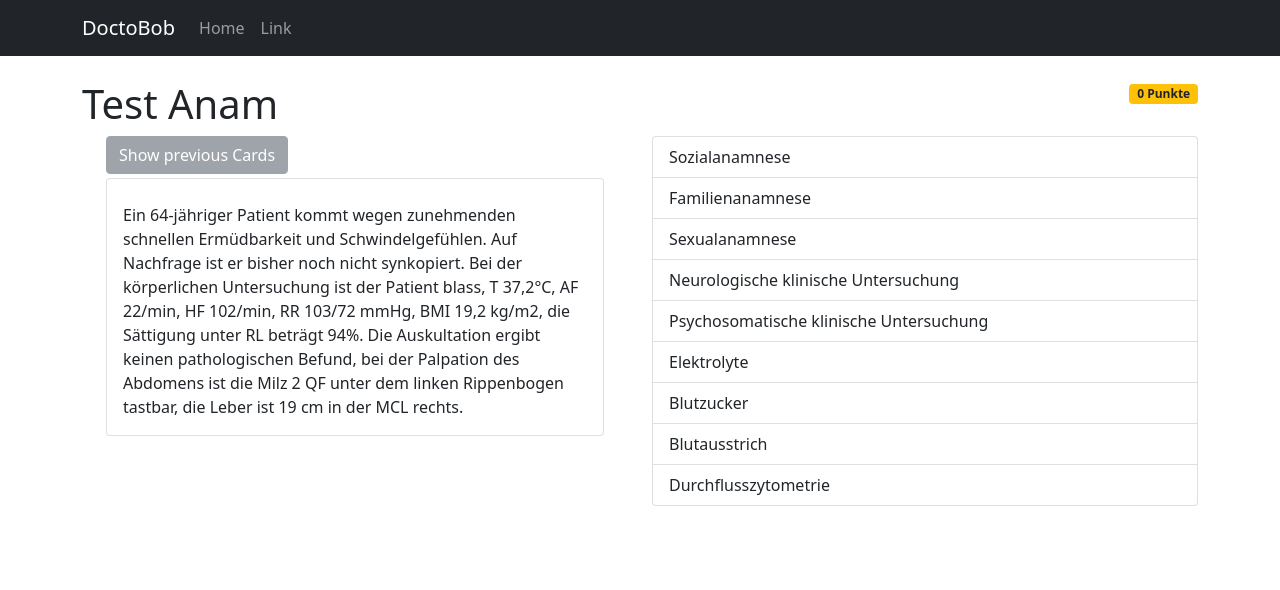
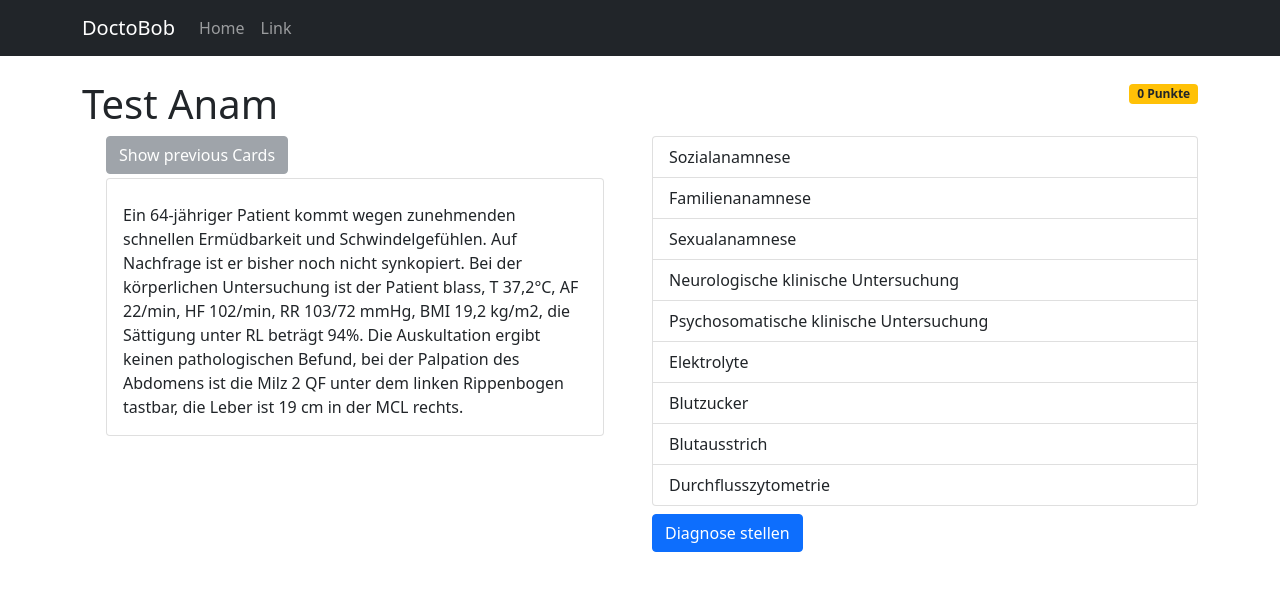
Before and after one commit to LambertSchulze/doctobob, a React (Create React App) app: page / in a window 1280 px wide. Shown: the top 590 px of the page. Built offline with nearby package versions, Linux system fonts and the light colour scheme.

Commit message:
modal for commiting a diagnose

```diff
--- /dev/null
+++ b/src/components/Solve.tsx
@@ -0,0 +1,39 @@
+import React, { useState } from 'react';
+
+import {
+  Button,
+  Modal,
+  Form
+} from 'react-bootstrap';
+
+const Solve: React.FC = () => {
+  const [showModal, setShowModal] = useState(false);
+
+  const handleClose = () => setShowModal(false);
+  const handleShow = () => setShowModal(true);
+
+  return (
+    <>
+      <Button className="mt-2" variant="primary" onClick={handleShow}>Diagnose stellen</Button>
+
+      <Modal show={showModal} onHide={handleClose}>
+        <Modal.Header closeButton>
+          <Modal.Title>Diagnose stellen</Modal.Title>
+        </Modal.Header>
+        <Modal.Body>
+          <Form.Select size="lg">
+            <option>one</option>
+            <option>two</option>
+            <option>three</option>
+          </Form.Select>
+        </Modal.Body>
+        <Modal.Footer>
+          <Button variant="secondary" onClick={handleClose}>Abbrechen</Button>
+          <Button variant="primary">Fertig</Button>
+        </Modal.Footer>
+      </Modal>
+    </>
+  );
+};
+
+export default Solve;
--- a/src/components/index.ts
+++ b/src/components/index.ts
@@ -1,4 +1,5 @@
 export { default as AnamBoard } from './AnamBoard'
 export { default as Navbar } from './Navbar'
 export { default as Score } from './Score'
+export { default as Solve } from './Solve'
 export { default as TopicList } from './TopicList'
--- a/src/views/Game.tsx
+++ b/src/views/Game.tsx
@@ -2,12 +2,13 @@ import React from 'react'
 import {
   Container,
   Row,
-  Col
+  Col,
 } from 'react-bootstrap'
 import {
   Score,
   AnamBoard,
   TopicList,
+  Solve,
 } from '../components'
 
 
@@ -20,7 +21,7 @@ const Game: React.FC = () => {
       </Row>
       <Row>
         <Col><AnamBoard /></Col>
-        <Col><TopicList /></Col>
+        <Col><TopicList /><Solve /></Col>
       </Row>
     </Container>
   )
```
